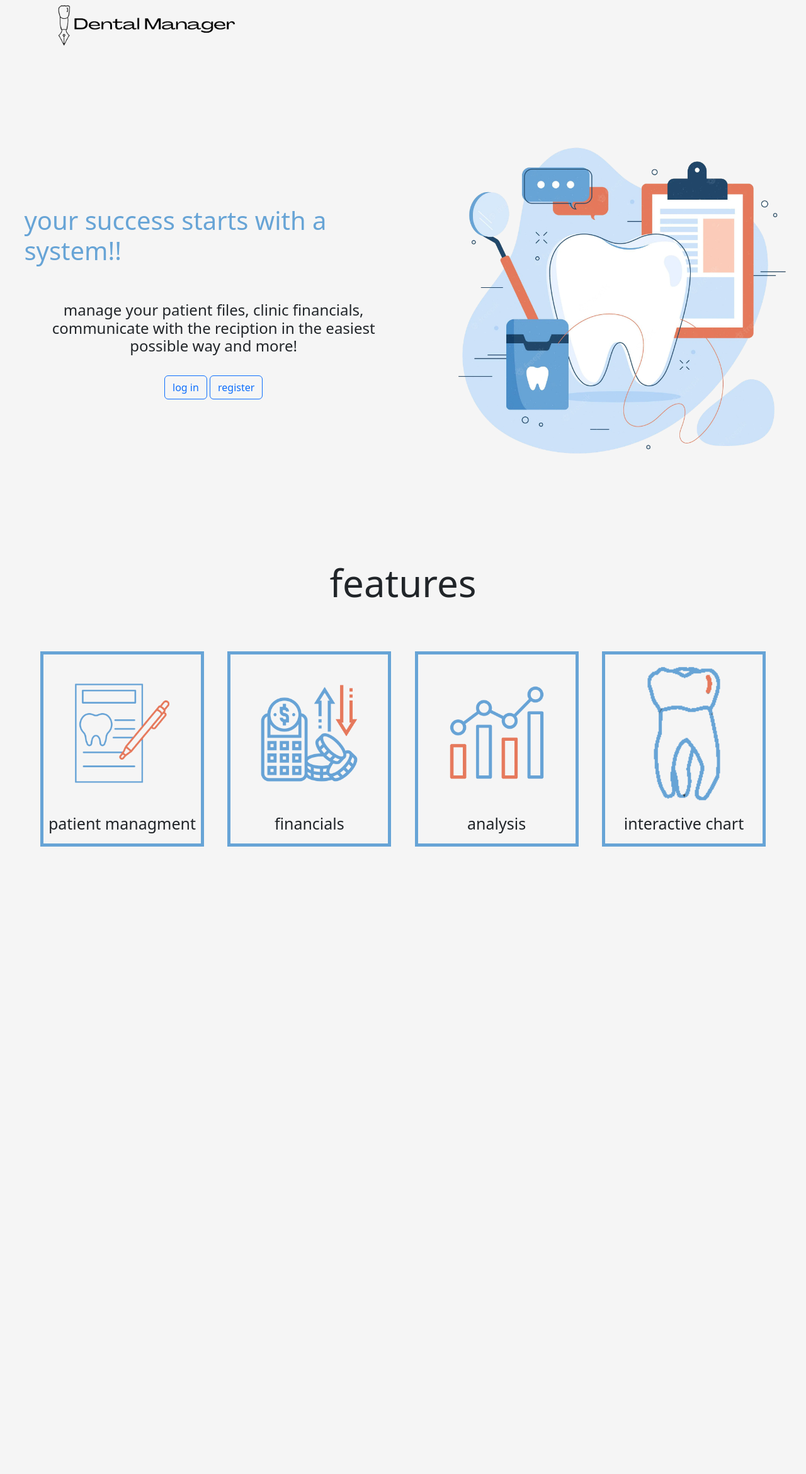
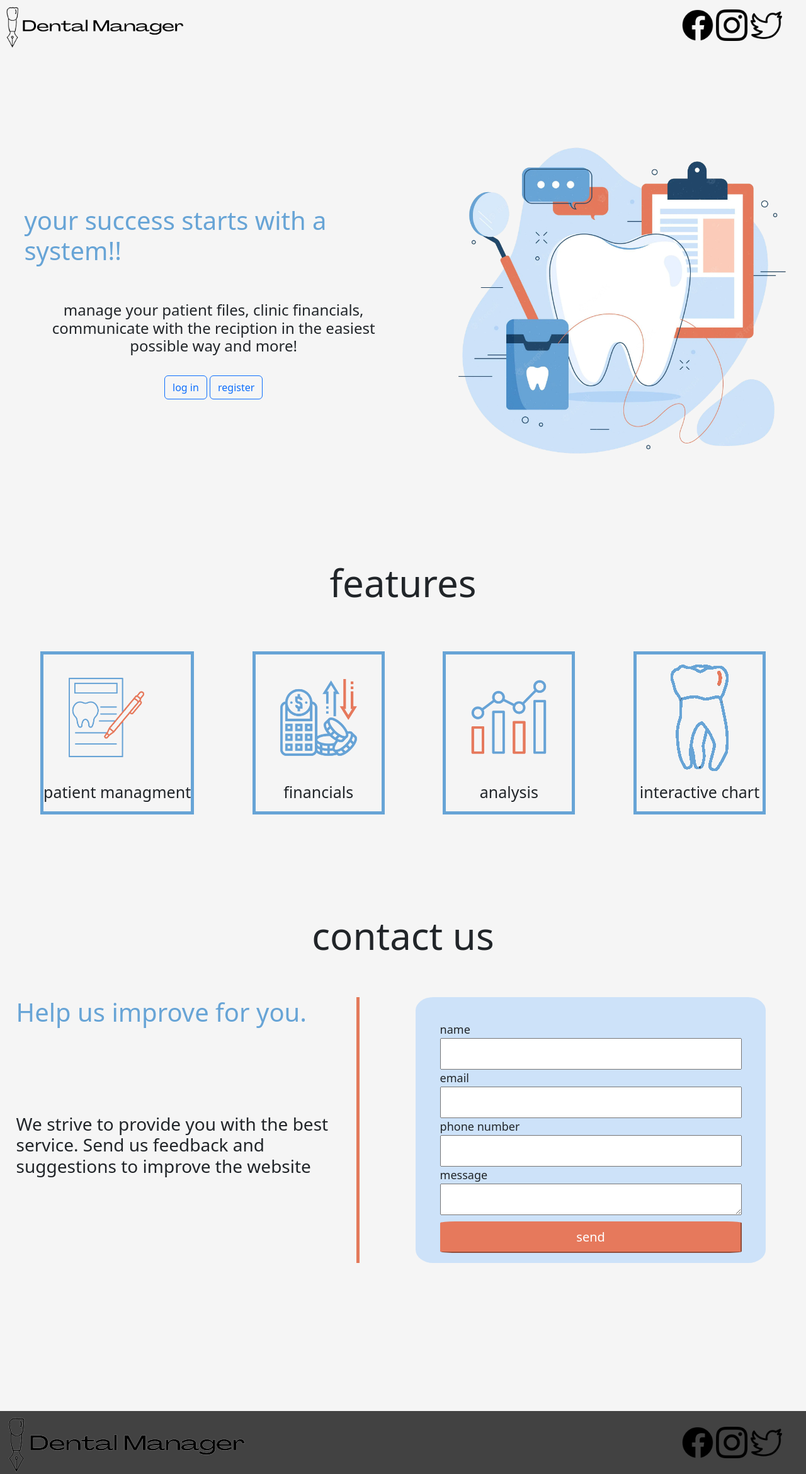
Before and after one commit to beshoynady27/flaskAuthintecationApp, a Flask app: page / in a window 1280 px wide. Shown: the whole page at 63% size. Before the commit the page ends 1344 px from the top, so only its background shows below. Run offline with Flask 2, Linux system fonts and the light colour scheme.

Commit message:
landing pade finished

```diff
--- a/static/style.css
+++ b/static/style.css
@@ -1,13 +1,30 @@
+
+:root{
+    --gray: rgb(245,245,245);
+    --blue: rgb(103,164,214);
+    --light_blue: rgb(205,226,249);
+    --red: rgb(227,122,91);
+}
+
+
+
 /* landidng page style */
 body{
-    background-color:  rgb(245,245,245);
+    background-color: var(--gray);
     overflow-x: hidden;  /*to remve horizontal scroll*/
+
 }
 
 .index_nav{
-    background-color: rgb(245,245,245) ;
+    background-color:var(--gray) ;
     width: 100%;
     height: 10vh;
+
+    display: flex;
+    flex-direction: row;
+    justify-content: space-between;
+    align-items: center;
+    padding-right: 3%;
 
 }
 
@@ -21,7 +38,7 @@ body{
 
 .index_sec1_div1{
     width: 50vw;
-    background-color: rgb(245,245,245);
+    background-color: var(--gray);
     display: flex;
     flex-direction: column;
     justify-content: center;
@@ -32,7 +49,7 @@ body{
 
 
 .index_sec1_div1_h1{
-    color:rgb(103,164,214);
+    color:var(--blue);
 }
 
 .index_sec1_div1_h4{
@@ -45,7 +62,7 @@ body{
 
 .index_sec1_div2{
     width: 50vw;
-    background-color: rgb(245,245,245);
+    background-color:var(--gray);
     display: flex;
     justify-content: center;
     align-items: center;
@@ -62,6 +79,7 @@ body{
 #index_sec2{
     display: flex;
     flex-direction: column;
+    height: 70vh;
 }
 
 .index_sec2_1{
@@ -80,15 +98,17 @@ body{
     padding-left: 5%;
     padding-right: 5%;
 
+
 }
 .index_feature_box{
     border-style: solid;
-    border-color: rgb(103,164,214);
+    border-color: var(--blue);
     border-width: thick;
+
 }
 
 .index_feature_box_img{
-    width: 250;
+    width: 200;
     height: auto;
 }
 
@@ -100,7 +120,86 @@ body{
 
 }
 
+/* section 3 */
 
+#index_sec3{
+    display: flex;
+    flex-direction: column;
+
+    height: 100vh;
+    border: 5px black;
+}
+
+.index_sec3_1{
+    display: flex;
+    flex-direction: row;
+    justify-content: center;
+    align-items: center;
+    font-size: 60;
+
+
+}
+
+.index_sec3_2{
+    display: flex;
+    flex-direction: row;
+
+}
+
+.index_form_text{
+    height: 80%;
+    width: 50%;
+    margin: 2%;
+    border-right:5px solid var(--red);
+    display: flex;
+    flex-direction: column;
+    justify-content: space-between;
+
+}
+
+.index_form_text_h1{
+    color: var(--blue);
+}
+.index_form{
+    width: 50%;
+    height: 80%;
+    background-color:var(--light_blue);
+    margin-left: 5%;
+    margin-right: 5%;
+    margin-top: 0%;
+    padding: 3%;
+    border-radius: 5%;
+
+}
+.index_form_element{
+    height: 50;
+    width: 100%;
+}
+
+.index_form_label{
+    font-size: 18;
+}
+
+.submit_button{
+    background-color: rgb(230,121,92);
+    width: 100%;
+    height: 50;
+    margin-top: 2%;
+    margin-bottom: 5%;
+    border-radius: 5%;
+    border-color: rgb(230,121,92);
+    color: white;
+    font-size: 20;
+}
+
+footer{
+    background-color: rgb(66, 66, 66);
+    display: flex;
+    flex-direction: row;
+    justify-content: space-between;
+    align-items: center;
+    padding-right: 3%;
+}
 /*------------------admin panil----------*/
 
 .admin_panil_sec1{
--- a/templates/index.html
+++ b/templates/index.html
@@ -10,10 +10,15 @@
 </head>
 <body>
     <nav class="index_nav" >
-        <div class="container">
+        <div >
           <a class="navbar-brand" href="#">
             <img src="/static/dental_manager_logo-removebg-preview.png" alt="" width="300" height=auto>
           </a>
+        </div>
+        <div>
+            <img src="/static/facebook.png" alt="" width="50" height="auto">
+            <img src="/static/instagram.png" alt="" width="50" height="auto">
+            <img src="/static/twitter.png" alt="" width="50" height="auto">
         </div>
     </nav>
 
@@ -72,6 +77,50 @@
         </div>
     </section>
 
+    <div class="" id="index_sec3">
+        <div class="index_sec3_1">
+            contact us
+        </div>
+        <div class="index_sec3_1">
+            <div class="index_form_text">
+                <h1 class="index_form_text_h1">Help us improve for you. </h1>
+                <h3>We strive to provide you with the best service. Send us feedback and suggestions to improve the website</h3>
+                <div></div>
+            </div>
+            <div class="index_form">
+                <form method="post" class="">
+                    <label for="name" class="index_form_label">name</label>
+                    <input type="text" name="name" class="index_form_element">
 
+                    <label for="email" class="index_form_label">email</label>
+                    <input type="email" name="email" class="index_form_element">
+
+                    <label for="phone_number" class="index_form_label">phone number</label>
+                    <input type="number" name="phone_number" class="index_form_element">
+
+                    <label for="message" class="index_form_label">message</label>
+                    <textarea  name="message" class="index_form_element"></textarea>
+
+
+
+
+                    <input type="submit" name="submit" value="send" class="submit_button">
+                </form>
+
+            </div>
+
+        </div>
+    </div>
+
+    <footer>
+        <div>
+            <img src="/static/dental_manager_logo-removebg-preview.png" alt="">
+        </div>
+        <div>
+            <img src="/static/facebook.png" alt="" width="50" height="auto">
+            <img src="/static/instagram.png" alt="" width="50" height="auto">
+            <img src="/static/twitter.png" alt="" width="50" height="auto">
+        </div>
+    </footer>
 </body>
 </html>
```
Also changed, not shown: templates/admin_panil.html (+11 -2 lines), static/facebook.png (added), static/instagram.png (added), static/twitter.png (added), 2 other files.
